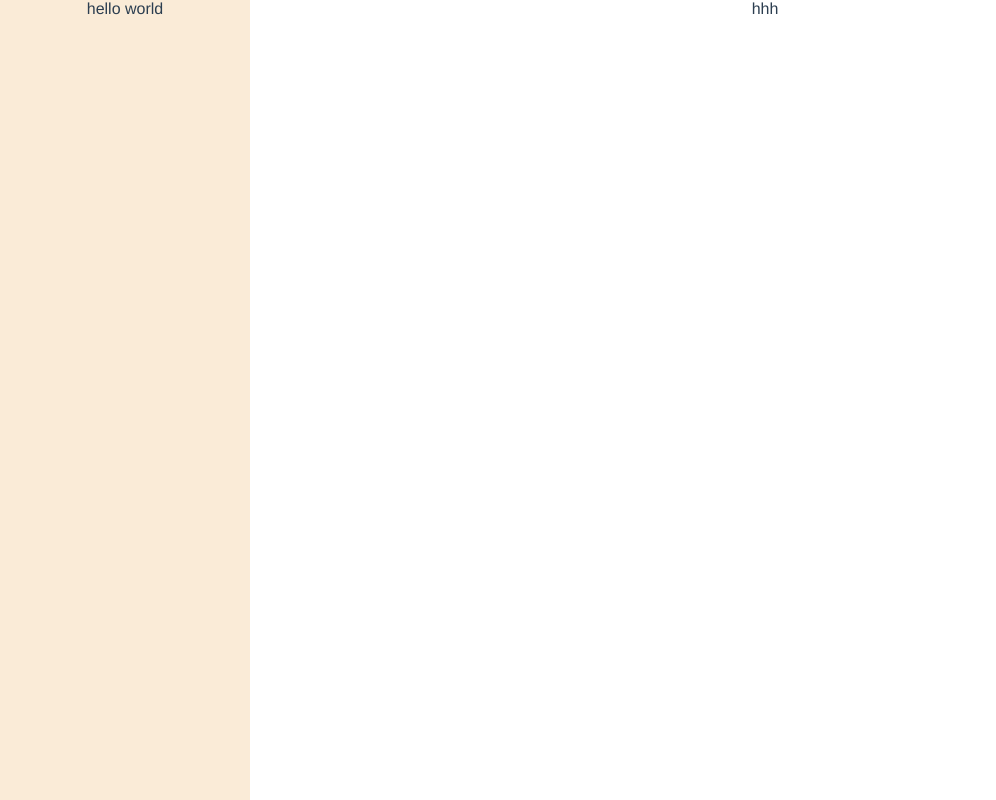
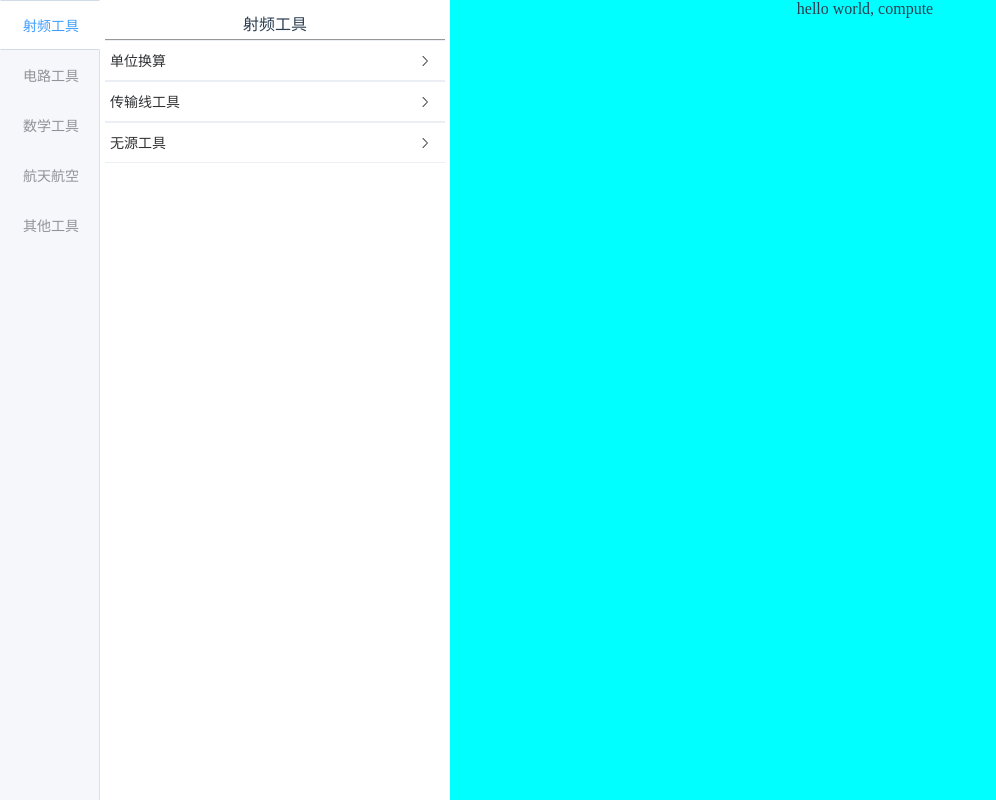
Before and after one commit to wangqi2002/scientific-computer, a Vue app: page / in a window 1280 px wide. Shown: the whole page, without its empty margins (0-996 px from the left). Built offline with nearby package versions, Linux system fonts and the light colour scheme.

Commit message:
sidebar界面

```diff
--- a/src/App.vue
+++ b/src/App.vue
@@ -4,23 +4,10 @@
 
 <style lang="scss">
 #app {
-  font-family: Avenir, Helvetica, Arial, sans-serif;
+  font-family: 'Times New Roman', Times, serif;
   -webkit-font-smoothing: antialiased;
   -moz-osx-font-smoothing: grayscale;
   text-align: center;
   color: #2c3e50;
 }
-
-nav {
-  padding: 30px;
-
-  a {
-    font-weight: bold;
-    color: #2c3e50;
-
-    &.router-link-exact-active {
-      color: #42b983;
-    }
-  }
-}
 </style>
--- a/src/components/Sidebar.vue
+++ b/src/components/Sidebar.vue
@@ -1,14 +1,37 @@
 <template>
     <div class="sidebar_box">
-        {{ msg }}
+        <el-tabs v-model="editableTabsValue" tab-position="left" type="border-card" class="sidebar_tabs"
+            @tab-click="handleTabpane">
+            <el-tab-pane v-for="item in editableTabs" :key="item.name" :label="item.title" :name="item.name">
+                <div class="pane_title">{{ item.content }}</div>
+                <el-collapse class="pane_compute" v-if="item.children" v-for="(subItem, subIndex) in item.children">
+                    <el-collapse-item class="pane_card" :title="subItem.content">
+                        <div class="pane_card_content" v-if="subItem.children"
+                            v-for="(grandItem, grandIndex) in subItem.children">
+                            <span class="compute_item">{{ grandItem.content }}</span>
+                        </div>
+                    </el-collapse-item>
+                </el-collapse>
+            </el-tab-pane>
+        </el-tabs>
     </div>
 </template>
 
 <script setup>
-import { ref } from "vue";
+import { ref, onMounted } from "vue";
 
-const msg = ref("hello world");
+import { exportFormula } from "../uitls/index"
 
+const editableTabsValue = ref('rf')
+const editableTabs = ref([])
+
+const handleTabpane = (e) => {
+    console.log(e.props)
+}
+
+onMounted(() => {
+    editableTabs.value = exportFormula()
+});
 </script>
 
 <style src="@/style/sidebar.scss"  lang="scss"></style>
--- /dev/null
+++ b/src/components/computeView.vue
@@ -0,0 +1,15 @@
+<template>
+    <div class="compute_box">
+        {{ msg }}
+    </div>
+</template>
+
+<script setup>
+import { ref } from "vue";
+
+const msg = ref("hello world, compute");
+
+</script>
+
+<style src="@/style/compute.scss"  lang="scss"></style>
+<style lang="scss"></style>
--- /dev/null
+++ b/src/style/compute.scss
@@ -0,0 +1,5 @@
+.compute_box {
+    width: 100%;
+    height: 100vh;
+    background-color: aqua;
+}
--- a/src/style/sidebar.scss
+++ b/src/style/sidebar.scss
@@ -1,5 +1,59 @@
 .sidebar_box {
-    width: 100%;
-    height: 100vh;
-    background-color: antiquewhite;
+    $sidebar-width: 450px;
+    width: $sidebar-width;
+    height: 100%;
+
+    .sidebar_tabs {
+        height: 100%;
+        border: none;
+
+        .el-tabs__header {
+            margin-right: 0;
+            .el-tabs__nav-scroll {
+                .el-tabs__item {
+                    width: 100px;
+                    height: 50px;
+                    margin: 0;
+                    padding: 10px 20px;
+                }
+            }
+        }
+
+        .el-tabs__content {
+            width: calc($sidebar-width - 110px);
+            padding: 10px 5px;
+
+            .el-tab-pane {
+                .pane_title {
+                    width: 100%;
+                    height: 29px;
+                    line-height: 30px;
+                    border-bottom: 1px solid #989898;
+                }
+                .pane_compute {
+                    width: calc(100% - 10px);
+                    padding: 0 5px;
+
+                    .pane_card {
+                        .el-collapse-item__header {
+                            height: 40px;
+                            font-size: 14px;
+                        }
+                        .el-collapse-item__content {
+                            padding-bottom: 20px;
+                            .pane_card_content {
+                                width: calc(100% - 15px);
+                                padding-left: 15px;
+                                text-align: left;
+                                .compute_item {
+                                    padding-top: 5px;
+                                    display: inline-block;
+                                }
+                            }
+                        }
+                    }
+                }
+            }
+        }
+    }
 }
--- /dev/null
+++ b/src/uitls/index.js
@@ -0,0 +1,62 @@
+const exportFormula = () => {
+    const formulaList = [{
+        title: '射频工具',
+        name: 'rf',
+        content: '射频工具',
+        children: [{
+            title: '单位换算',
+            name: 'unitConversion',
+            content: '单位换算',
+            children: [{
+                title: '驻波系数、dBm、dBμV、dBmW、V换算表',
+                name: 'dBm-dBμV-dBmW-V',
+                content: '驻波系数、dBm、dBμV、dBmW、V换算表',
+            }, {
+                title: 'V, dBV 和 dBuV转换在线计算器',
+                name: 'V-dBV-dBuV',
+                content: 'V, dBV 和 dBuV转换在线计算器',
+            }, {
+                title: 'W, dBW 和 dBm转换在线计算器',
+                name: 'W-dDW-dBm',
+                content: 'W, dBW 和 dBm转换在线计算器',
+            }, {
+                title: 'Z-S-Y-A参数转换计算器',
+                name: 'Z-S-Y-A',
+                content: 'Z-S-Y-A参数转换计算器',
+            },]
+        }, {
+            title: '传输线工具',
+            name: 'transmissionLine',
+            content: '传输线工具',
+        }, {
+            title: '无源工具',
+            name: 'passive',
+            content: '无源工具',
+        },]
+    },
+    {
+        title: '电路工具',
+        name: 'circuit',
+        content: '电路工具',
+    },
+    {
+        title: '数学工具',
+        name: 'math',
+        content: '数学工具',
+    },
+    {
+        title: '航天航空',
+        name: 'aviation',
+        content: '航天航空',
+    },
+    {
+        title: '其他工具',
+        name: 'other',
+        content: '其他工具',
+    }]
+    return formulaList
+}
+
+export {
+    exportFormula
+}
--- a/src/views/HomeView.vue
+++ b/src/views/HomeView.vue
@@ -4,7 +4,7 @@
       <Sidebar></Sidebar>
     </el-aside>
     <el-main class="content_box">
-      hhh
+      <Compute></Compute>
     </el-main>
   </el-container>
 </template>
@@ -13,29 +13,29 @@
 import { ref, provide, onMounted } from "vue";
 
 import Sidebar from "@/components/Sidebar.vue";
+import Compute from "@/components/computeView.vue";
 
 
 onMounted(() => {
 });
 </script>
 <style lang="scss">
-$option: 250px;
-
 * {
   padding: 0;
   margin: 0;
 }
 
 .container_box {
-  width: 100%;
-  height: 100%;
+  width: 100vw;
+  height: 100vh;
+  display: flex;
 
   .sidebar_box {
-    width: $option;
+    height: 100%;
   }
 
   .content_box {
-    width: calc(100% - $option);
+    flex: 1;
     height: 100%;
     padding: 0;
     overflow: hidden;
```
Also changed, not shown: 1 other file (tests, documents, lock files or other folders).
